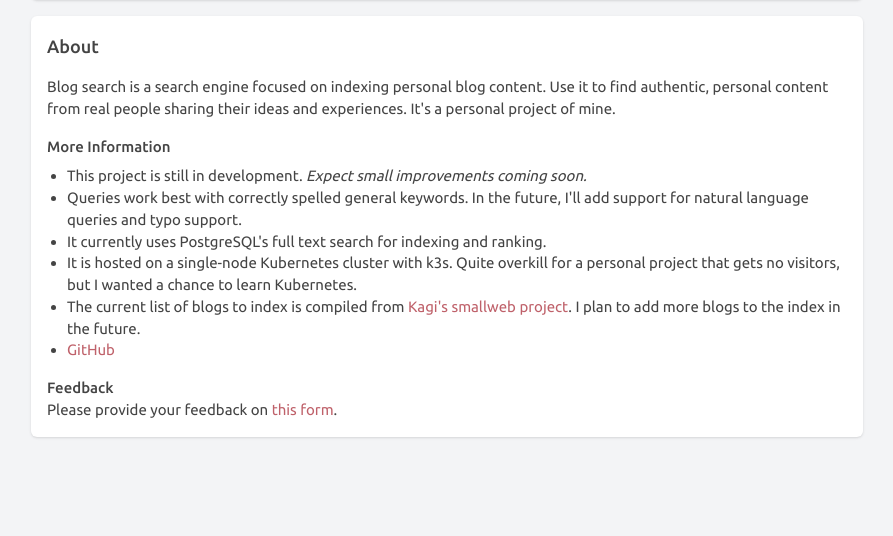
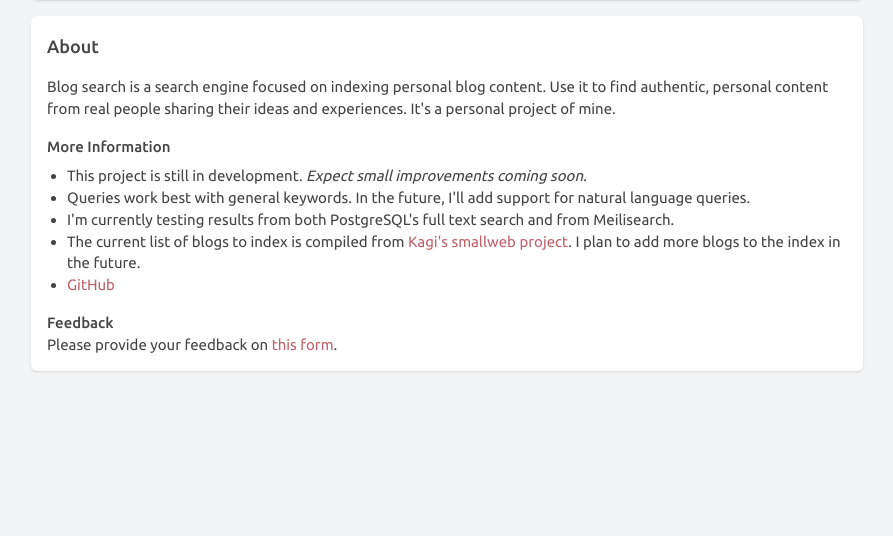
Before and after one commit to sawatkins/blog-search, a FastAPI app: page /about in a window 1280 px wide. Shown: the part 64-600 px from the top of the page, without its empty margins (193-1086 px from the left). Run offline with FastAPI, Linux system fonts and the light colour scheme.

Commit message:
Update about.html

```diff
--- a/web/templates/about.html
+++ b/web/templates/about.html
@@ -11,9 +11,9 @@
     <h3 class="font-medium text-md mb-2">More Information</h3>
     <ul class="mb-4 list-disc pl-5">
         <li>This project is still in development. <i>Expect small improvements coming soon.</i></li>
-        <li>Queries work best with correctly spelled general keywords. In the future, I'll add support for natural language queries and typo support.</li>
-        <li>It currently uses PostgreSQL's full text search for indexing and ranking.</li>
-        <li>It is hosted on a single-node Kubernetes cluster with k3s. Quite overkill for a personal project that gets no visitors, but I wanted a chance to learn Kubernetes.</li>
+        <li>Queries work best with general keywords. In the future, I'll add support for natural language queries.</li>
+        <li>I'm currently testing results from both PostgreSQL's full text search and from Meilisearch.</li>
+        <!-- <li>It is hosted on a single-node Kubernetes cluster with k3s. Quite overkill for a personal project that gets no visitors, but I wanted a chance to learn Kubernetes.</li> -->
         <li>The current list of blogs to index is compiled from <a href="https://github.com/kagisearch/smallweb" target="_blank" class="text-[#bf616a] hover:underline visited:text-[#bf616a]">Kagi's smallweb project</a>. I plan to add more blogs to the index in the future.</li>
         <li><a href="https://github.com/sawatkins/blog-search" target="_blank" class="text-[#bf616a] hover:underline visited:text-[#bf616a]">GitHub</a></li>
     </ul>
```
